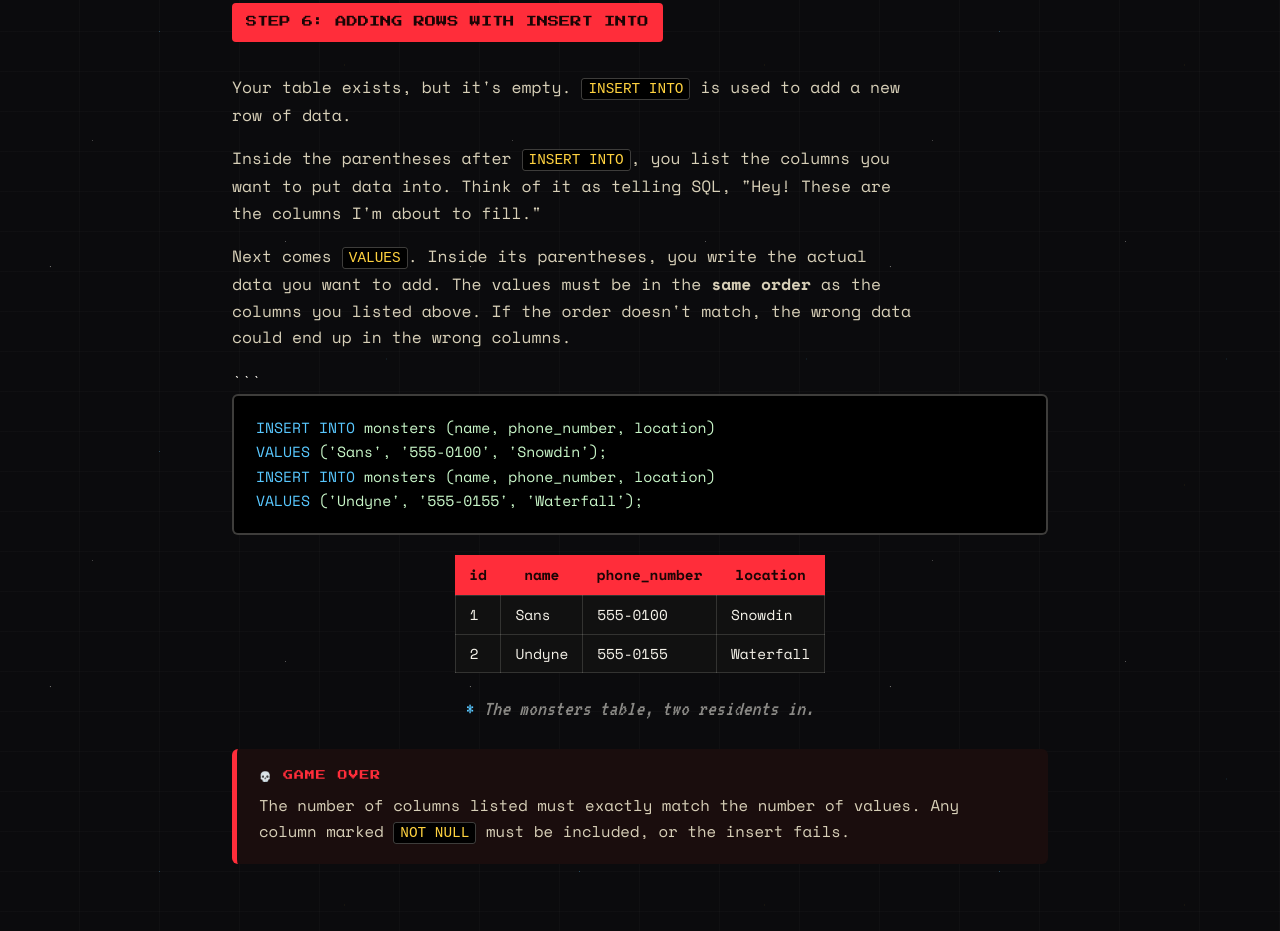
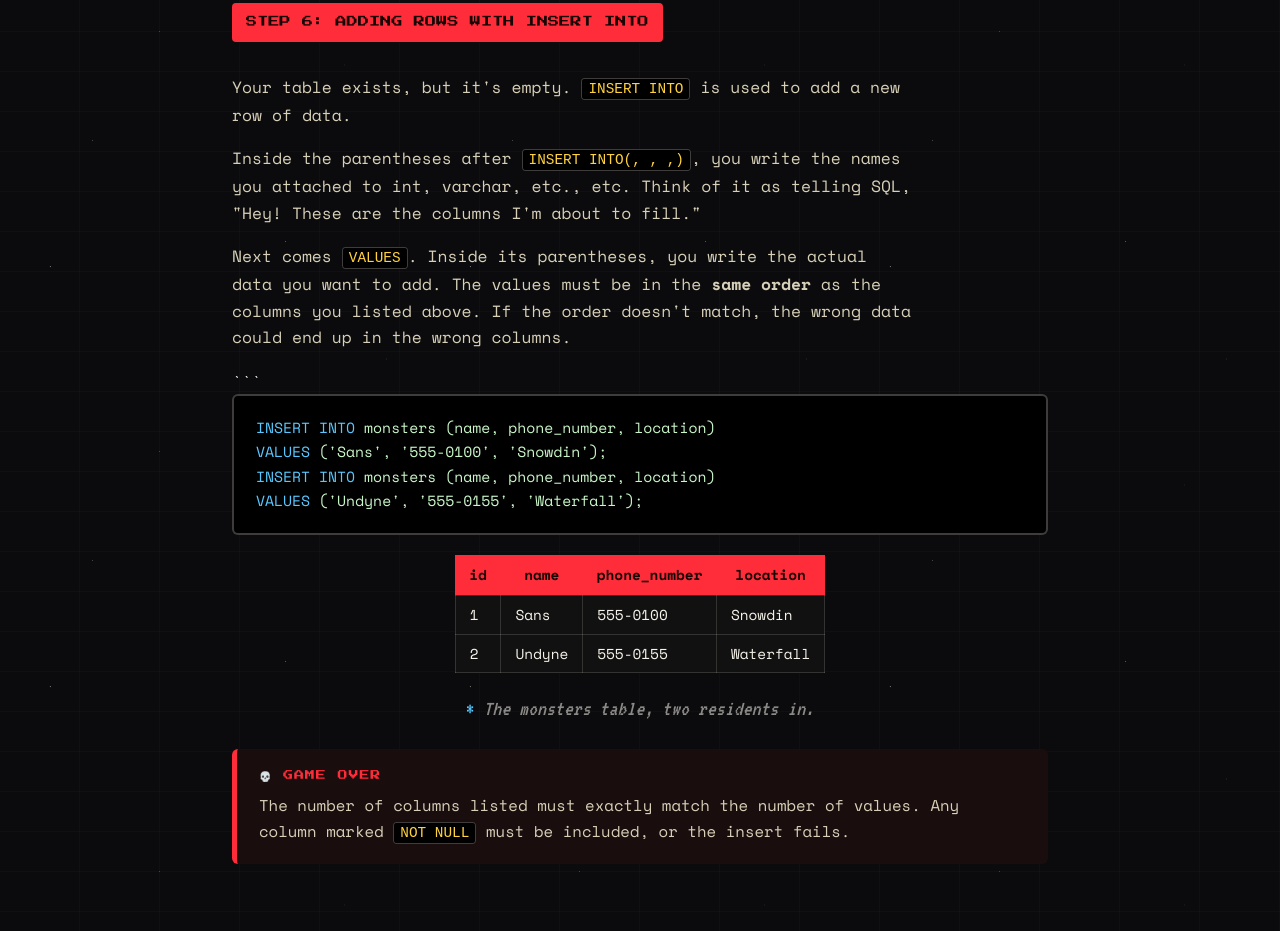
Before and after one commit to Alejandronuez94/SQL-project-made-for-beginners-, a plain HTML site: page index.html in a window 1280 px wide. Shown: the part 7369-8300 px from the top of the page. Drawn offline with nearby package versions, Linux system fonts and the light colour scheme.

Commit message:
Update index.html

````diff
--- a/index.html
+++ b/index.html
@@ -501,7 +501,7 @@ That stored ID is called a foreign key. A foreign key is a column in one table t
 
     <div class="step-head">STEP 6: ADDING ROWS WITH INSERT INTO</div>
 <p>Your table exists, but it's empty. <code class="inline">INSERT INTO</code> is used to add a new row of data.</p>
-<p>Inside the parentheses after <code class="inline">INSERT INTO</code>, you list the columns you want to put data into. Think of it as telling SQL, "Hey! These are the columns I'm about to fill."</p>
+<p>Inside the parentheses after <code class="inline">INSERT INTO(,  ,   ,)</code>, you write the names you attached to int, varchar, etc., etc. Think of it as telling SQL, "Hey! These are the columns I'm about to fill."</p>
 <p>Next comes <code class="inline">VALUES</code>. Inside its parentheses, you write the actual data you want to add. The values must be in the <strong>same order</strong> as the columns you listed above. If the order doesn't match, the wrong data could end up in the wrong columns.</p>
 ```
 
````
